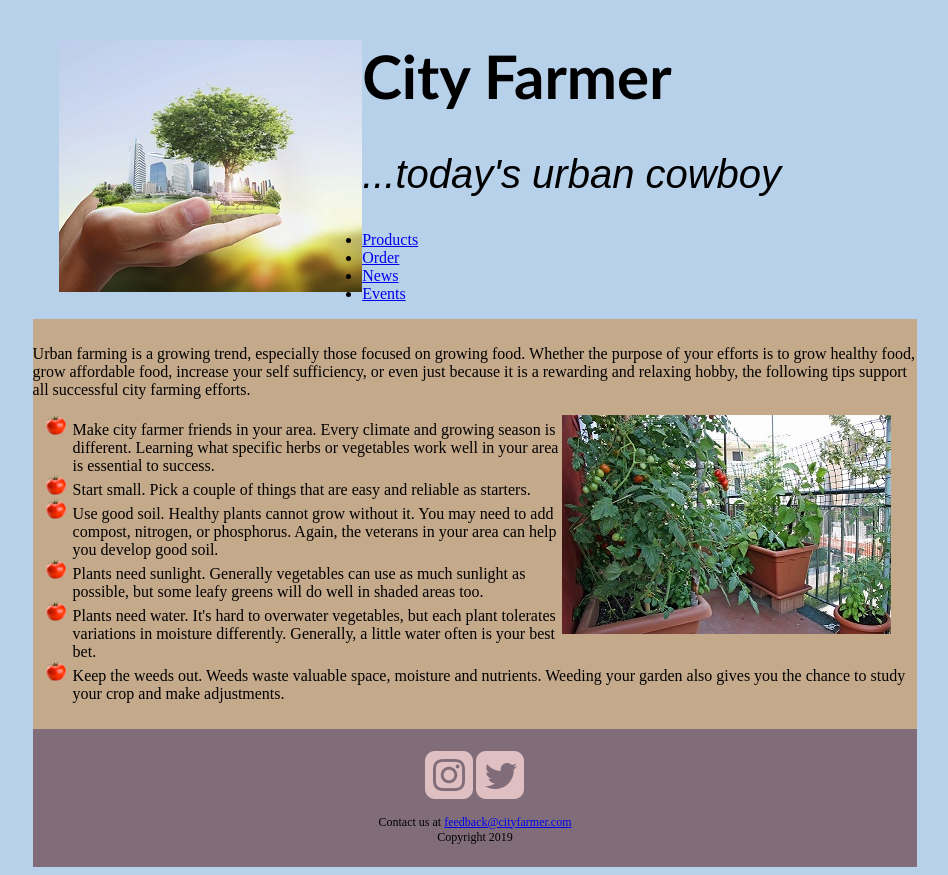
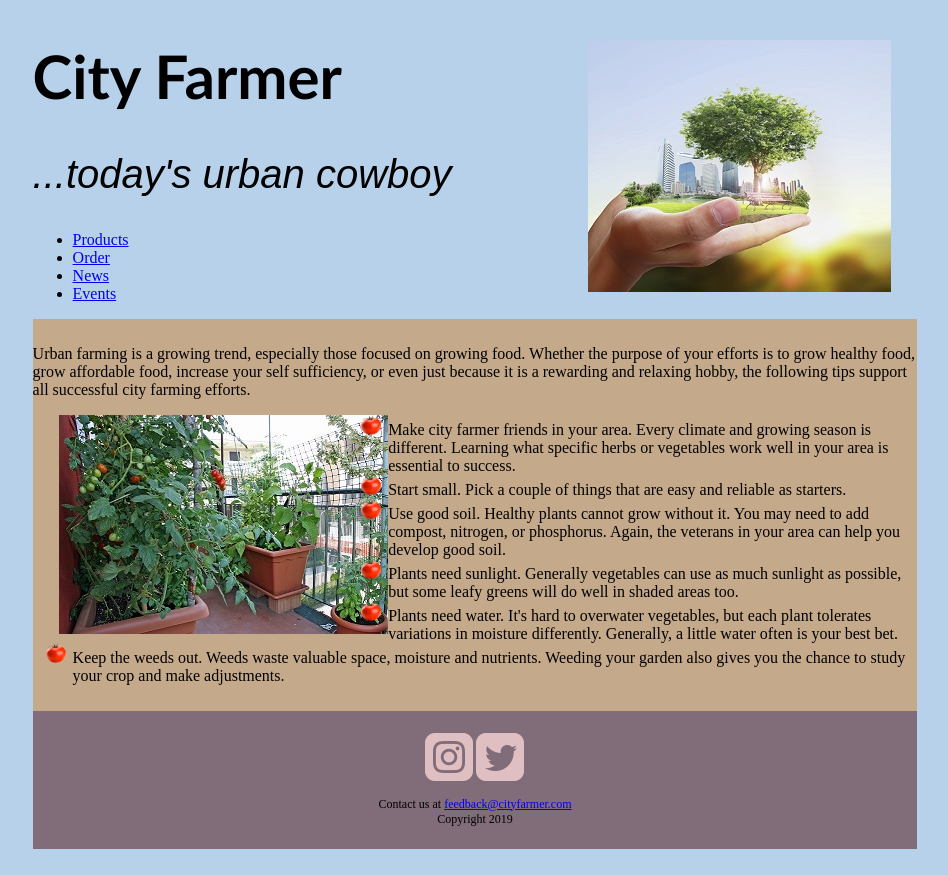
Before and after one commit to LeatheG/LeatheG.github.io, a plain HTML site: page cityfarmer/CityFarmer/cf_index.html in a window 1280 px wide. Shown: the whole page, without its empty margins (165-1113 px from the left). Drawn offline with Linux system fonts and the light colour scheme.

Commit message:
Update cf_index.html

```diff
--- a/cityfarmer/CityFarmer/cf_index.html
+++ b/cityfarmer/CityFarmer/cf_index.html
@@ -13,7 +13,7 @@
 <body>
 	<div id="outerwrapper">
 	<header>
-		<img src="images/cityfarmer.jpg" alt="City Farmer logo" class="floatleft" >
+		<img src="images/cityfarmer.jpg" alt="City Farmer logo" class="floatright" >
 		<h1>City Farmer</h1>
 		<h2>...today's urban cowboy</h2>
 	</header>
@@ -27,7 +27,7 @@
 	</nav>
 	<main>
 		<p>Urban farming is a growing trend, especially those focused on growing food.  Whether the purpose of your efforts is to grow healthy food, grow affordable food, increase your self sufficiency, or even just because it is a rewarding and relaxing hobby, the following tips support all successful city farming efforts.</p>
-		<img src="images/hothouse.jpg"  alt="tomatoes in pots" class="floatright" >
+		<img src="images/hothouse.jpg"  alt="tomatoes in pots" class="floatleft" >
 		<ul>
 			<li>Make city farmer friends in your area. Every climate and growing season is different.  Learning what specific herbs or vegetables work well in your area is essential to success.</li>
 			<li>Start small.  Pick a couple of things that are easy and reliable as starters.</li>
```
